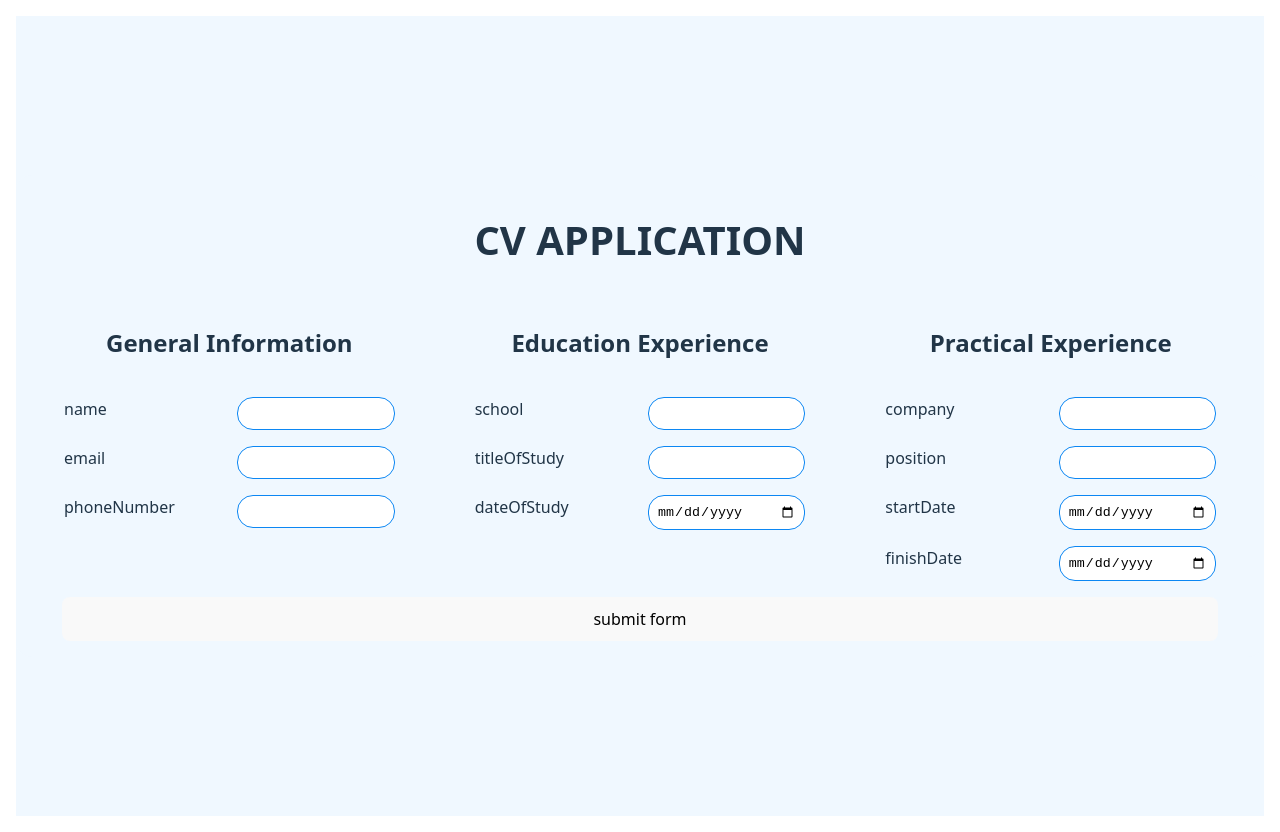
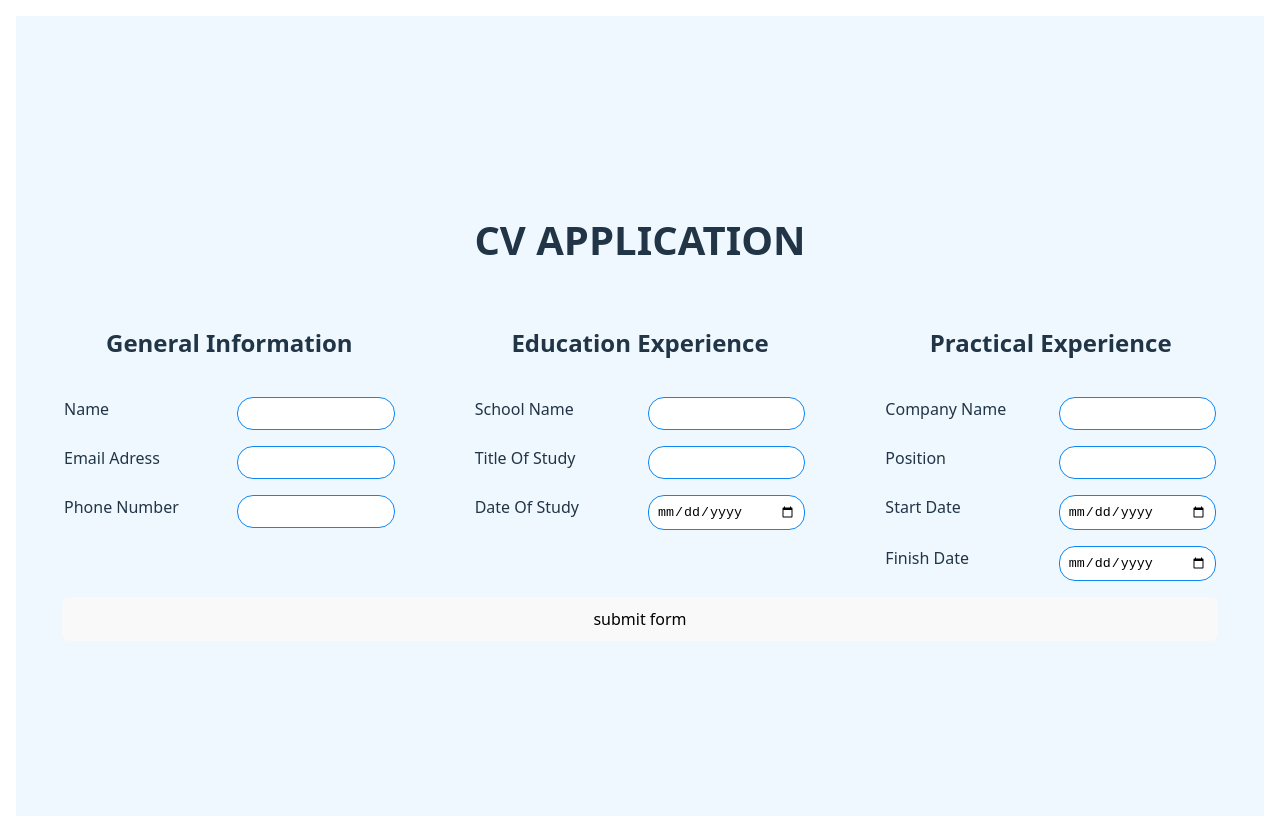
Before and after one commit to TitusBokosi/CV-Application, a React (Vite) app: page / in a window 1280 px wide. Built offline with nearby package versions, Linux system fonts and the light colour scheme.

Commit message:
lebel fix

```diff
--- a/src/components/educationExperience.jsx
+++ b/src/components/educationExperience.jsx
@@ -11,6 +11,7 @@ export default function EducationExperience({ data, onChange }) {
         onChange={onChange}
         id="school"
         required="required"
+        label="School Name"
       />
       <Input
         name="titleOfStudy"
@@ -19,6 +20,7 @@ export default function EducationExperience({ data, onChange }) {
         onChange={onChange}
         id="titleOfStudy"
         required="required"
+        label="Title Of Study"
       />
       <Input
         name="dateOfStudy"
@@ -27,6 +29,7 @@ export default function EducationExperience({ data, onChange }) {
         onChange={onChange}
         id="dateOfStudy"
         required="required"
+        label="Date Of Study"
       />
     </section>
   );
--- a/src/components/generalInformation.jsx
+++ b/src/components/generalInformation.jsx
@@ -11,6 +11,7 @@ export default function GeneralInformation({ data, onChange }) {
         onChange={onChange}
         id="name"
         required="required"
+        label="Name"
       />
       <Input
         name="email"
@@ -19,6 +20,7 @@ export default function GeneralInformation({ data, onChange }) {
         onChange={onChange}
         id="email"
         required="required"
+        label="Email Adress"
       />
       <Input
         name="phoneNumber"
@@ -27,6 +29,7 @@ export default function GeneralInformation({ data, onChange }) {
         onChange={onChange}
         id="phoneNumber"
         required="required"
+        label="Phone Number"
       />
     </section>
   );
--- a/src/components/input.jsx
+++ b/src/components/input.jsx
@@ -1,7 +1,7 @@
 function Input(props) {
   return (
     <div className="input-container">
-      <label htmlFor={props.id}>{props.name}</label>
+      <label htmlFor={props.id}>{props.label}</label>
       <input
         name={props.name}
         type={props.type}
--- a/src/components/practicalExperience.jsx
+++ b/src/components/practicalExperience.jsx
@@ -10,6 +10,7 @@ export default function PracticalExperience({ data, onChange }) {
         id="company"
         type="text"
         onChange={onChange}
+        label="Company Name"
       />
       <Input
         name="position"
@@ -17,6 +18,7 @@ export default function PracticalExperience({ data, onChange }) {
         type="text"
         onChange={onChange}
         id="position"
+        label="Position"
       />
       <Input
         name="startDate"
@@ -24,6 +26,7 @@ export default function PracticalExperience({ data, onChange }) {
         type="date"
         onChange={onChange}
         id="startDate"
+        label="Start Date"
       />
       <Input
         name="finishDate"
@@ -31,6 +34,7 @@ export default function PracticalExperience({ data, onChange }) {
         type="date"
         onChange={onChange}
         id="finishDate"
+        label="Finish Date"
       />
     </section>
   );
```
